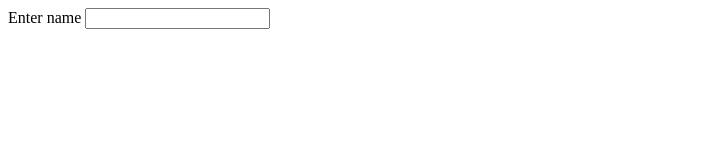
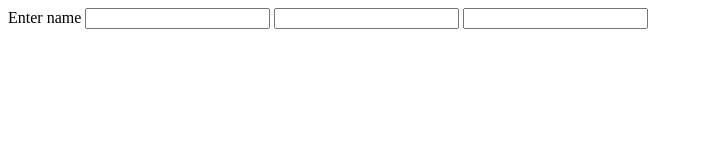
Before and after one commit to NaveenkumarHulimani/Assignment-3, a plain HTML site: page index.html in a window 1280 px wide. Shown: the whole page, without its empty margins (0-703 px from the left). Drawn offline with Linux system fonts and the light colour scheme.

Commit message:
added 2 new inputs

```diff
--- a/index.html
+++ b/index.html
@@ -10,6 +10,11 @@
     <form >
         <label for="text">Enter name</label>
         <input type="text">
+        <input type="email">
+        <input type="number">
+
+
     </form>
+
 </body>
 </html>
```
